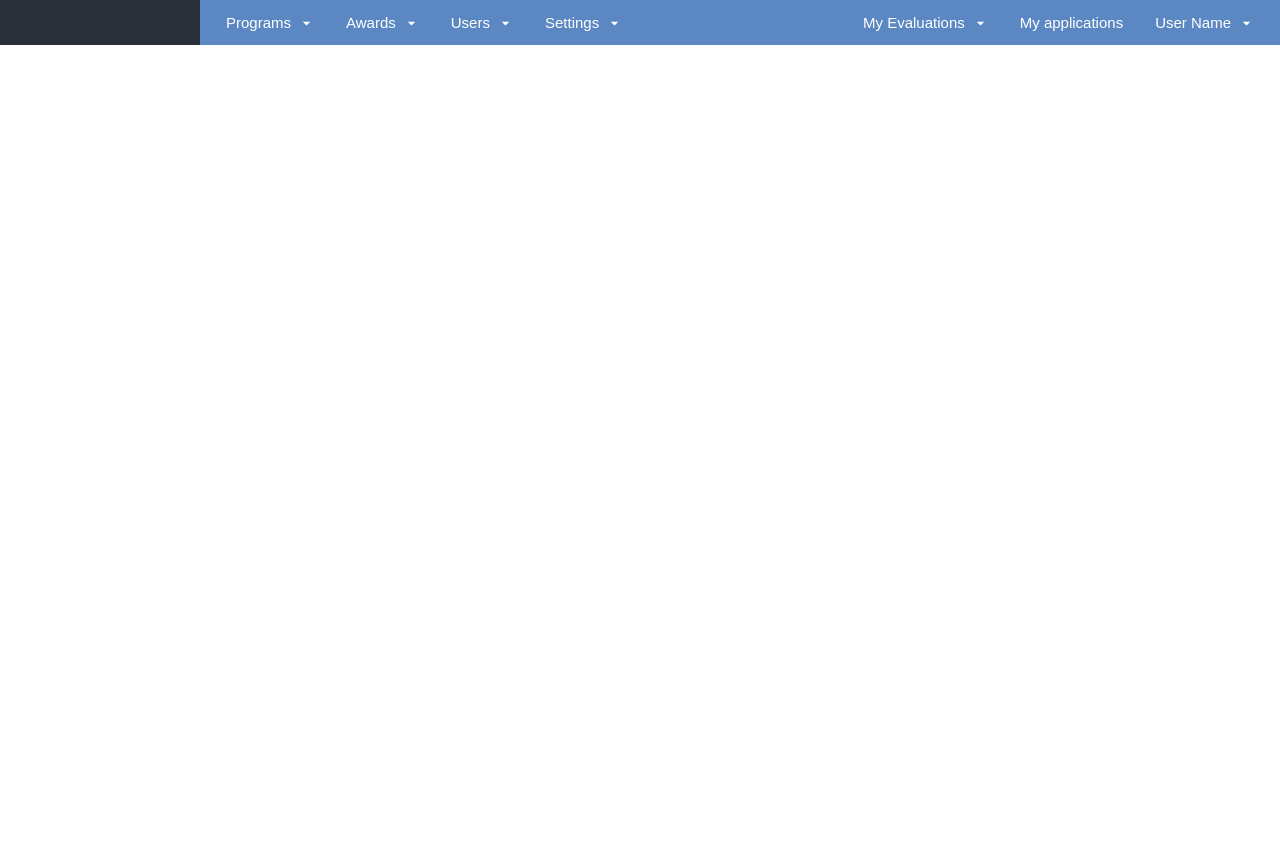
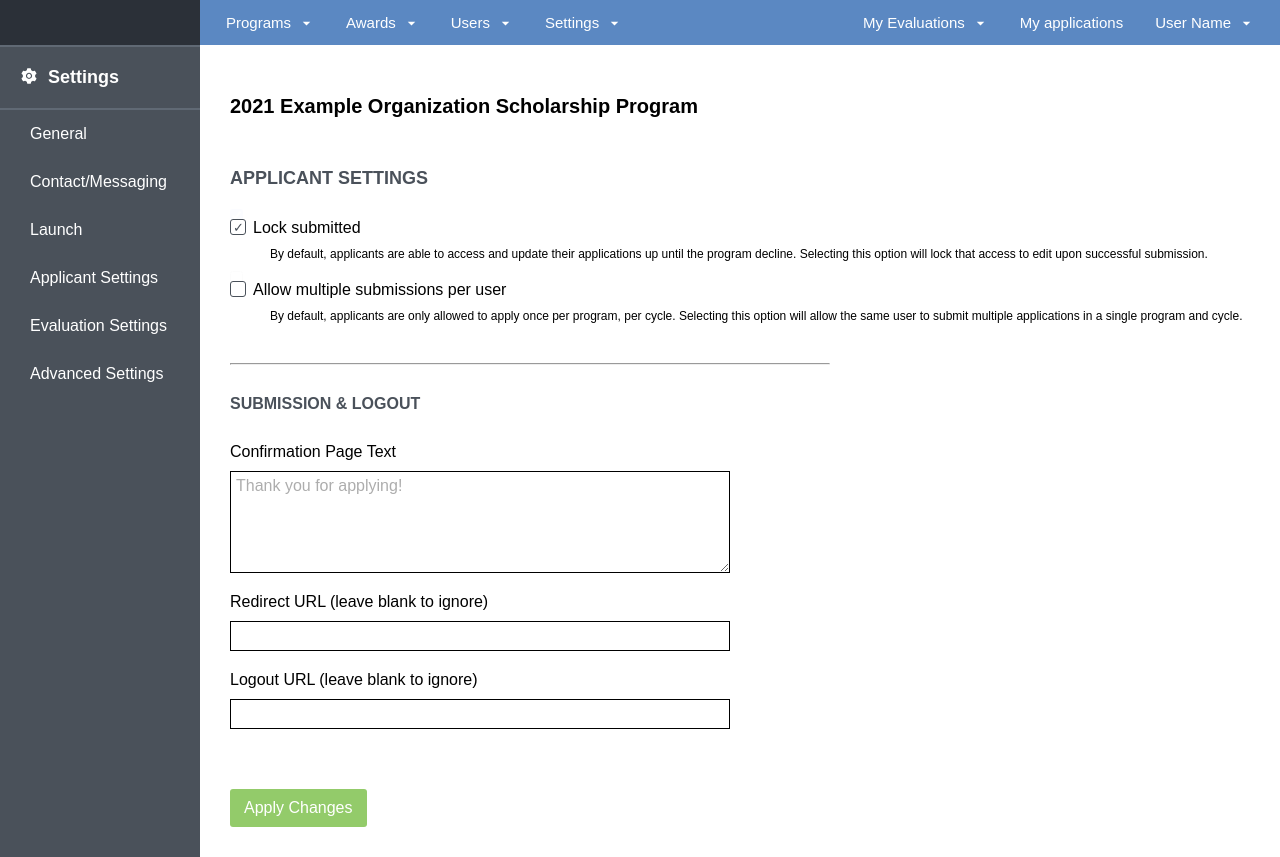
Before and after one commit to EricaMCarvalho/test, a React (Create React App) app: page /applicant-settings in a window 1280 px wide. Before the commit the page ends 800 px from the top, so only its background shows below. Built offline with nearby package versions, Linux system fonts and the light colour scheme; the HTML template or start-up script is replaced by a standard one.

Commit message:
add sidebar

```diff
--- a/src/App.js
+++ b/src/App.js
@@ -9,15 +9,17 @@ function App() {
   return (
     <BrowserRouter>
       <Header />
+      <div className='container'>
         <Sidebar />
         <Switch>
-        <Route exact path='/1'>
+          <Route exact path='/applicant-settings'>
             <ApplicantSettings />
           </Route>
-        <Route exact path='/'>
+          <Route exact path='/evaluation-settings'>
             <EvaluationSettings />
           </Route>
         </Switch>
+      </div>
     </BrowserRouter>
   );
 }
--- a/src/components/Form.css
+++ b/src/components/Form.css
@@ -11,6 +11,11 @@ hr {
   width: 60rem;
   margin-top: 4rem;
   margin-bottom: 3rem;
+}
+
+.form .secondary-heading,
+.form .tertiary-heading {
+  text-transform: uppercase;
 }
 
 .form label {
--- /dev/null
+++ b/src/components/Sidebar.css
@@ -0,0 +1,31 @@
+.settings {
+  background-color: rgb(74, 81, 90);
+  flex-basis: 20rem;
+  min-height: 100vh;
+}
+
+.settings * {
+  color: rgb(255, 255, 255);
+}
+
+.settings .secondary-heading {
+  margin: 0;
+  padding: 2rem;
+  border-bottom: 2px solid rgb(96, 105, 116);
+  border-top: 2px solid rgb(96, 105, 116);
+  display: flex;
+}
+
+.heading-icon {
+  margin-right: 1rem;
+}
+
+.sidebar-item {
+  padding: 1.5rem 2rem 1.5rem 3rem;
+  font-size: 1.6rem;
+}
+
+.sidebar-item:hover {
+  padding: 1.5rem 2rem 1.5rem 3rem;
+  background-color: rgb(103, 109, 116);
+}
--- a/src/components/Sidebar.js
+++ b/src/components/Sidebar.js
@@ -1,7 +1,36 @@
 import React from 'react';
+import { AiFillSetting } from 'react-icons/ai';
+import { Link } from 'react-router-dom';
+import './Sidebar.css';
 
 const Sidebar = () => {
-  return <ul></ul>;
+  return (
+    <div className='settings'>
+      <h2 className='secondary-heading'>
+        <AiFillSetting className='heading-icon' /> Settings
+      </h2>
+      <ul>
+        <li className='sidebar-item'>
+          <Link to='#'>General</Link>
+        </li>
+        <li className='sidebar-item'>
+          <Link to='#'>Contact/Messaging</Link>
+        </li>
+        <li className='sidebar-item'>
+          <Link to='#'>Launch</Link>
+        </li>
+        <li className='sidebar-item'>
+          <Link to='/applicant-settings'>Applicant Settings</Link>
+        </li>
+        <li className='sidebar-item'>
+          <Link to='/evaluation-settings'>Evaluation Settings</Link>
+        </li>
+        <li className='sidebar-item'>
+          <Link to='#'>Advanced Settings</Link>
+        </li>
+      </ul>
+    </div>
+  );
 };
 
 export default Sidebar;
--- a/src/index.css
+++ b/src/index.css
@@ -15,8 +15,13 @@ body {
   font-family: Arial, Helvetica, sans-serif;
 }
 
+.container {
+  display: flex;
+}
+
 main {
   padding: 3rem;
+  flex-grow: 1;
 }
 
 ul {
@@ -34,7 +39,6 @@ a {
 
 .secondary-heading,
 .tertiary-heading {
-  text-transform: uppercase;
   color: rgb(74, 81, 90);
   margin: 1rem 0;
 }
```
Lines whose indentation alone changed are shown as unchanged.
